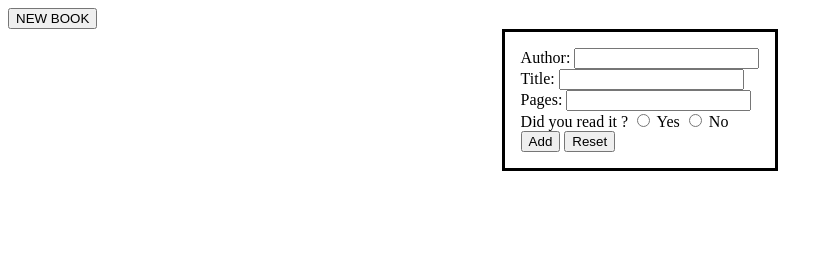
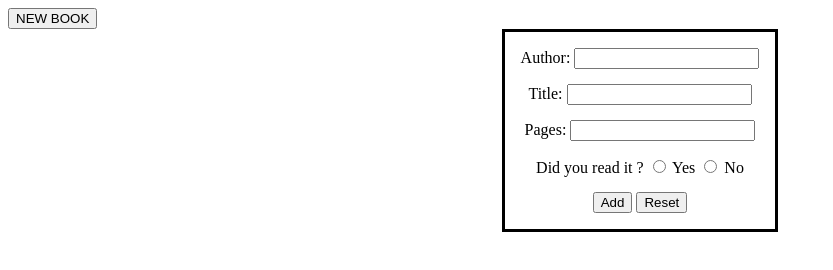
Before and after one commit to xhjayoub/Library, a plain HTML site: page index.html in a window 1280 px wide. Shown: the whole page, without its empty margins (0-833 px from the left). Drawn offline with Linux system fonts and the light colour scheme.

Commit message:
Layout form

```diff
--- a/index.html
+++ b/index.html
@@ -9,7 +9,7 @@
   <body>
     <button id="newBook">NEW BOOK</button>
     <dialog open id="newBook-dialog">
-      <form method="dialog">
+      <form method="dialog" id="newBook-dialog-form">
         <div>
           <label for="author">
             Author:
--- a/style.css
+++ b/style.css
@@ -0,0 +1,6 @@
+#newBook-dialog-form {
+    display: grid;
+    grid-template-rows: repeat(5, 1fr);
+    gap: 15px;
+    place-items: center;
+}
```
